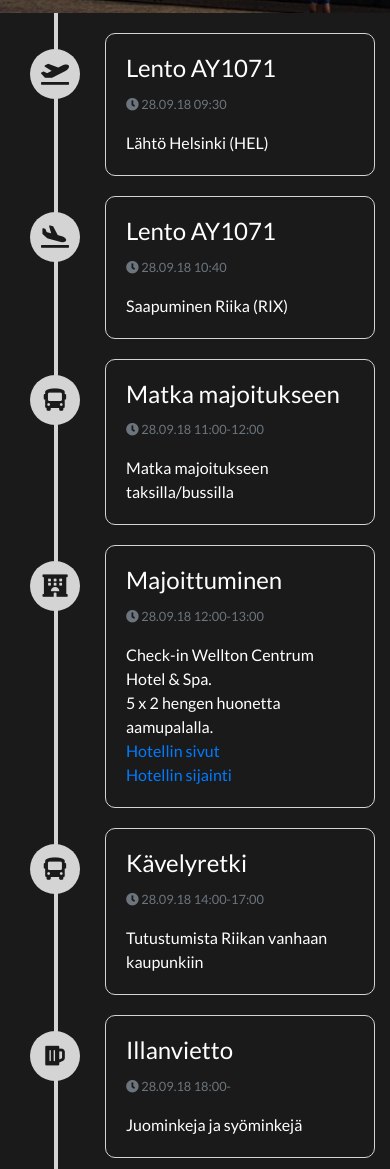
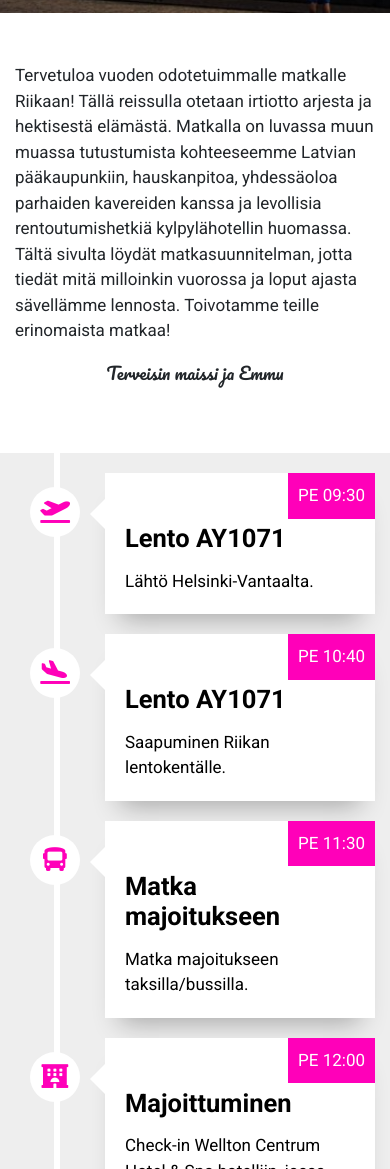
Before and after one commit to kmalanne/kmalanne.github.io, a plain HTML site: page index.html in a window 390 px wide. Shown: the part 831-2000 px from the top of the page. Drawn offline with nearby package versions, Linux system fonts and the light colour scheme.

Commit message:
Clear the decks

```diff
--- a/index.html
+++ b/index.html
@@ -13,7 +13,8 @@
     crossorigin="anonymous">
   <link rel="stylesheet" href="https://use.fontawesome.com/releases/v5.3.1/css/all.css" integrity="sha384-mzrmE5qonljUremFsqc01SB46JvROS7bZs3IO2EmfFsd15uHvIt+Y8vEf7N7fWAU"
     crossorigin="anonymous">
-  <link rel="stylesheet" href="https://fonts.googleapis.com/css?family=Lato">
+  <link href="https://fonts.googleapis.com/css?family=Roboto:100i,300,400,500,700" rel="stylesheet">
+  <link href="https://fonts.googleapis.com/css?family=Pacifico" rel="stylesheet">
   <link rel="stylesheet" type="text/css" href="styles/index.css">
   <!-- <link rel="icon" href="icon.ico" type="image/x-icon" />
   <link rel="shortcut icon" href="icon.ico" type="image/x-icon" /> -->
@@ -29,6 +30,21 @@
     </div>
   </section>
 
+  <section id="info">
+    <div class="container">
+      <div class="info-welcome">
+        <p>Tervetuloa vuoden odotetuimmalle matkalle Riikaan! Tällä reissulla otetaan irtiotto arjesta ja hektisestä elämästä.
+          Matkalla on luvassa muun muassa tutustumista kohteeseemme Latvian pääkaupunkiin, hauskanpitoa, yhdessäoloa parhaiden
+          kavereiden kanssa ja levollisia rentoutumishetkiä kylpylähotellin huomassa. Tältä sivulta löydät matkasuunnitelman,
+          jotta tiedät mitä milloinkin vuorossa ja loput ajasta sävellämme lennosta. Toivotamme teille erinomaista matkaa!
+        </p>
+      </div>
+      <div class="info-organizers">
+        <p>Terveisin maissi ja Emmu</p>
+      </div>
+    </div>
+  </section>
+
   <section id="timeline">
     <div class="container">
       <ul class="timeline">
@@ -37,10 +53,10 @@
           <div class="timeline-panel">
             <div class="timeline-heading">
               <h4 class="timeline-title">Lento AY1071</h4>
-              <p><small class="text-muted"><i class="fas fa-clock"></i> 28.09.18 09:30</small></p>
+              <p class="timeline-time">PE 09:30</p>
             </div>
             <div class="timeline-body">
-              <p>Lähtö Helsinki (HEL)</p>
+              <p>Lähtö Helsinki-Vantaalta.</p>
             </div>
           </div>
         </li>
@@ -49,10 +65,10 @@
           <div class="timeline-panel">
             <div class="timeline-heading">
               <h4 class="timeline-title">Lento AY1071</h4>
-              <p><small class="text-muted"><i class="fas fa-clock"></i> 28.09.18 10:40</small></p>
+              <p class="timeline-time">PE 10:40</p>
             </div>
             <div class="timeline-body">
-              <p>Saapuminen Riika (RIX)</p>
+              <p>Saapuminen Riikan lentokentälle.</p>
             </div>
           </div>
         </li>
@@ -61,10 +77,10 @@
           <div class="timeline-panel">
             <div class="timeline-heading">
               <h4 class="timeline-title">Matka majoitukseen</h4>
-              <p><small class="text-muted"><i class="fas fa-clock"></i> 28.09.18 11:00-12:00</small></p>
+              <p class="timeline-time">PE 11:30</p>
             </div>
             <div class="timeline-body">
-              <p>Matka majoitukseen taksilla/bussilla</p>
+              <p>Matka majoitukseen taksilla/bussilla.</p>
             </div>
           </div>
         </li>
@@ -73,23 +89,23 @@
           <div class="timeline-panel">
             <div class="timeline-heading">
               <h4 class="timeline-title">Majoittuminen</h4>
-              <p><small class="text-muted"><i class="fas fa-clock"></i> 28.09.18 12:00-13:00</small></p>
+              <p class="timeline-time">PE 12:00</p>
             </div>
             <div class="timeline-body">
-              <p>Check-in Wellton Centrum Hotel & Spa.<br> 5 x 2 hengen huonetta aamupalalla.</p>
+              <p>Check-in Wellton Centrum Hotel & Spa hotelliin, jossa meille on varattu viisi kahden hengen huonetta.</p>
               <a href="https://www.wellton.com/en/hotels/wellton-centrum-hotel-and-spa">Hotellin sivut</a><br>
               <a href="https://goo.gl/maps/mFGEMqAk8Xq">Hotellin sijainti</a>
             </div>
         </li>
         <li>
-          <div class="timeline-badge"><i class="fas fa-bus"></i></div>
+          <div class="timeline-badge"><i class="fas fa-walking"></i></div>
           <div class="timeline-panel">
             <div class="timeline-heading">
               <h4 class="timeline-title">Kävelyretki</h4>
-              <p><small class="text-muted"><i class="fas fa-clock"></i> 28.09.18 14:00-17:00</small></p>
+              <p class="timeline-time">PE 14:00</p>
             </div>
             <div class="timeline-body">
-              <p>Tutustumista Riikan vanhaan kaupunkiin</p>
+              <p>Turismia ja chillailua Riikan vanhassa kaupungissa.</p>
             </div>
           </div>
         </li>
@@ -98,10 +114,10 @@
           <div class="timeline-panel">
             <div class="timeline-heading">
               <h4 class="timeline-title">Illanvietto</h4>
-              <p><small class="text-muted"><i class="fas fa-clock"></i> 28.09.18 18:00-</small></p>
+              <p class="timeline-time">PE 18:00</p>
             </div>
             <div class="timeline-body">
-              <p>Juominkeja ja syöminkejä</p>
+              <p>Juominkeja ja syöminkejä.</p>
             </div>
           </div>
         </li>
@@ -109,11 +125,12 @@
           <div class="timeline-badge"><i class="fas fa-spa"></i></div>
           <div class="timeline-panel">
             <div class="timeline-heading">
-              <h4 class="timeline-title">Rentoutumista kylpylässä</h4>
-              <p><small class="text-muted"><i class="fas fa-clock"></i> 29.09.18 11:00-13:30</small></p>
+              <h4 class="timeline-title">Kylpylähetki</h4>
+              <p class="timeline-time">LA 11:00</p>
             </div>
             <div class="timeline-body">
-              <p>Rentoutumishetki kylpylässä porealtaan laineilla</p>
+              <p>Hotelliaamupalan jälkeen vietämme yhteisen rentoutumishetken/krapulan vieroituksen hotellin kylpylässä porealtaan
+                laineilla. Aikaa on varattu tälle 2.5h.</p>
             </div>
           </div>
         </li>
@@ -121,11 +138,11 @@
           <div class="timeline-badge"><i class="fas fa-utensils"></i></div>
           <div class="timeline-panel">
             <div class="timeline-heading">
-              <h4 class="timeline-title">Viimeinen illallinen</h4>
-              <p><small class="text-muted"><i class="fas fa-clock"></i> 29.09.18 18:00-</small></p>
+              <h4 class="timeline-title">Illanvietto part 2</h4>
+              <p class="timeline-time">LA 18:00</p>
             </div>
             <div class="timeline-body">
-              <p>Illallinen paikassa X</p>
+              <p>Illallinen paikassa X ja jatkot.</p>
             </div>
           </div>
         </li>
@@ -134,7 +151,7 @@
           <div class="timeline-panel">
             <div class="timeline-heading">
               <h4 class="timeline-title">Matka lentokentälle</h4>
-              <p><small class="text-muted"><i class="fas fa-clock"></i> 30.09.18 11:00-12:00</small></p>
+              <p class="timeline-time">LA 11:30</p>
             </div>
             <div class="timeline-body">
               <p>Matka lentokentälle taksilla/bussilla</p>
@@ -146,10 +163,10 @@
           <div class="timeline-panel">
             <div class="timeline-heading">
               <h4 class="timeline-title">Lento AY1074</h4>
-              <p><small class="text-muted"><i class="fas fa-clock"></i> 30.09.18 14:20</small></p>
+              <p class="timeline-time">SU 14:20</p>
             </div>
             <div class="timeline-body">
-              <p>Lähtö Riika (RIX)</p>
+              <p>Lähtö Riikan lentokentältä.</p>
             </div>
           </div>
         </li>
@@ -158,23 +175,16 @@
           <div class="timeline-panel">
             <div class="timeline-heading">
               <h4 class="timeline-title">Lento AY1074</h4>
-              <p><small class="text-muted"><i class="fas fa-clock"></i> 30.09.18 15:30</small></p>
+              <p class="timeline-time">SU 15:30</p>
             </div>
             <div class="timeline-body">
-              <p>Saapuminen Helsinki (HEL)</p>
+              <p>Saapuminen Helsinki-Vantaalle ja kotimatkan alku.</p>
             </div>
           </div>
         </li>
       </ul>
       </div>
   </section>
-
-  <script src="https://code.jquery.com/jquery-3.3.1.slim.min.js" integrity="sha384-q8i/X+965DzO0rT7abK41JStQIAqVgRVzpbzo5smXKp4YfRvH+8abtTE1Pi6jizo"
-    crossorigin="anonymous"></script>
-  <script src="https://cdnjs.cloudflare.com/ajax/libs/popper.js/1.14.3/umd/popper.min.js" integrity="sha384-ZMP7rVo3mIykV+2+9J3UJ46jBk0WLaUAdn689aCwoqbBJiSnjAK/l8WvCWPIPm49"
-    crossorigin="anonymous"></script>
-  <script src="https://stackpath.bootstrapcdn.com/bootstrap/4.1.3/js/bootstrap.min.js" integrity="sha384-ChfqqxuZUCnJSK3+MXmPNIyE6ZbWh2IMqE241rYiqJxyMiZ6OW/JmZQ5stwEULTy"
-    crossorigin="anonymous"></script>
 </body>
 
 </html>
--- a/styles/index.css
+++ b/styles/index.css
@@ -1,9 +1,10 @@
 body,
 html {
   height: 100%;
-  font-family: "Lato", sans-serif;
-  background-color: #1a1a1a;
-  color: #fff;
+  font-family: "Roboto";
+  font-size: 17px;
+  font-weight: 400;
+  background-color: #eee;
 }
 
 #hero {
@@ -26,15 +27,25 @@ html {
   top: 50%;
   left: 50%;
   transform: translate(-50%, -50%);
-  color: white;
+  color: #fff;
+}
+
+#info {
+  background-color: #fff;
+}
+
+#info .container {
+  padding-top: 50px;
+  padding-bottom: 50px;
+}
+
+.info-organizers {
+  font-family: "Pacifico", cursive;
+  text-align: center;
 }
 
 .fas {
-  color: #1a1a1a;
-}
-
-small .fas {
-  color: #6c757d;
+  color: #ff00b9;
 }
 
 .timeline {
@@ -48,8 +59,8 @@ small .fas {
   bottom: 0;
   position: absolute;
   content: " ";
-  width: 4px;
-  background-color: #d4d4d4;
+  width: 6px;
+  background-color: #fff;
   left: 50%;
   margin-left: -1.5px;
 }
@@ -82,10 +93,35 @@ small .fas {
 .timeline > li > .timeline-panel {
   width: 46%;
   float: left;
-  border: 1px solid #d4d4d4;
-  border-radius: 10px;
   padding: 20px;
   position: relative;
+  background-color: #fff;
+  color: #000;
+  box-shadow: 0 20px 25px -15px rgba(0, 0, 0, 0.3);
+}
+
+.timeline > li > .timeline-panel:before {
+  position: absolute;
+  top: 26px;
+  right: -15px;
+  display: inline-block;
+  border-top: 15px solid transparent;
+  border-left: 15px solid #fff;
+  border-right: 0 solid #fff;
+  border-bottom: 15px solid transparent;
+  content: " ";
+}
+
+.timeline > li > .timeline-panel:after {
+  position: absolute;
+  top: 27px;
+  right: -14px;
+  display: inline-block;
+  border-top: 14px solid transparent;
+  border-left: 14px solid #fff;
+  border-right: 0 solid #fff;
+  border-bottom: 14px solid transparent;
+  content: " ";
 }
 
 .timeline > li > .timeline-badge {
@@ -96,10 +132,10 @@ small .fas {
   font-size: 1.4em;
   text-align: center;
   position: absolute;
-  top: 16px;
+  top: 14px;
   left: 50%;
   margin-left: -25px;
-  background-color: #d4d4d4;
+  background-color: #fff;
   z-index: 100;
   border-top-right-radius: 50%;
   border-top-left-radius: 50%;
@@ -126,8 +162,18 @@ small .fas {
 }
 
 .timeline-title {
-  margin-top: 0;
-  color: inherit;
+  font-weight: bold;
+  margin-top: 30px;
+  margin-bottom: 15px;
+}
+
+.timeline-time {
+  position: absolute;
+  right: 0;
+  top: 0;
+  padding: 10px;
+  background-color: #ff00b9;
+  color: #fff;
 }
 
 .timeline-body > p,
@@ -146,14 +192,12 @@ small .fas {
 
   ul.timeline > li > .timeline-panel {
     width: calc(100% - 90px);
-    width: -moz-calc(100% - 90px);
-    width: -webkit-calc(100% - 90px);
   }
 
   ul.timeline > li > .timeline-badge {
     left: 15px;
     margin-left: 0;
-    top: 16px;
+    top: 14px;
   }
 
   ul.timeline > li > .timeline-panel {
```
